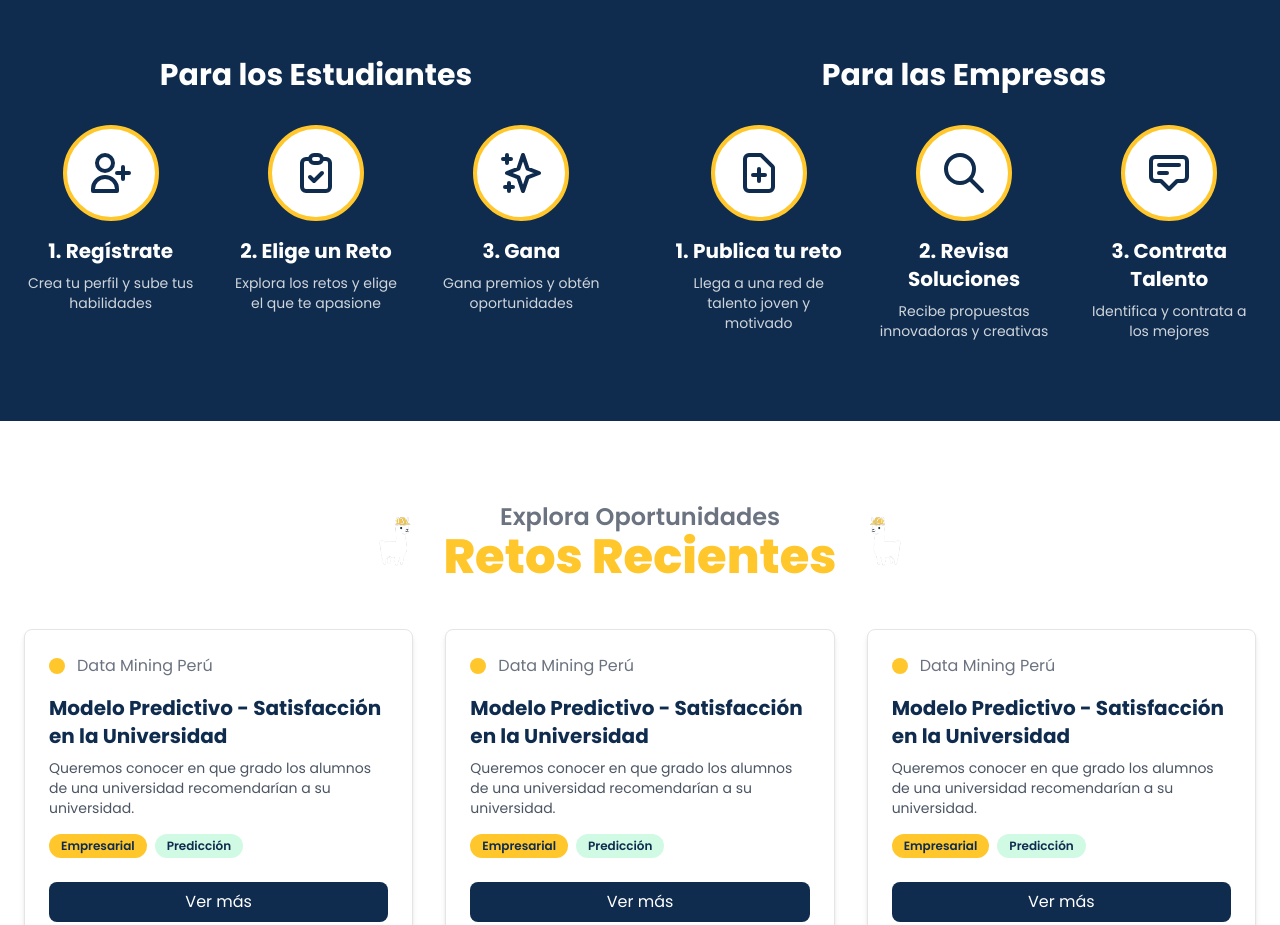
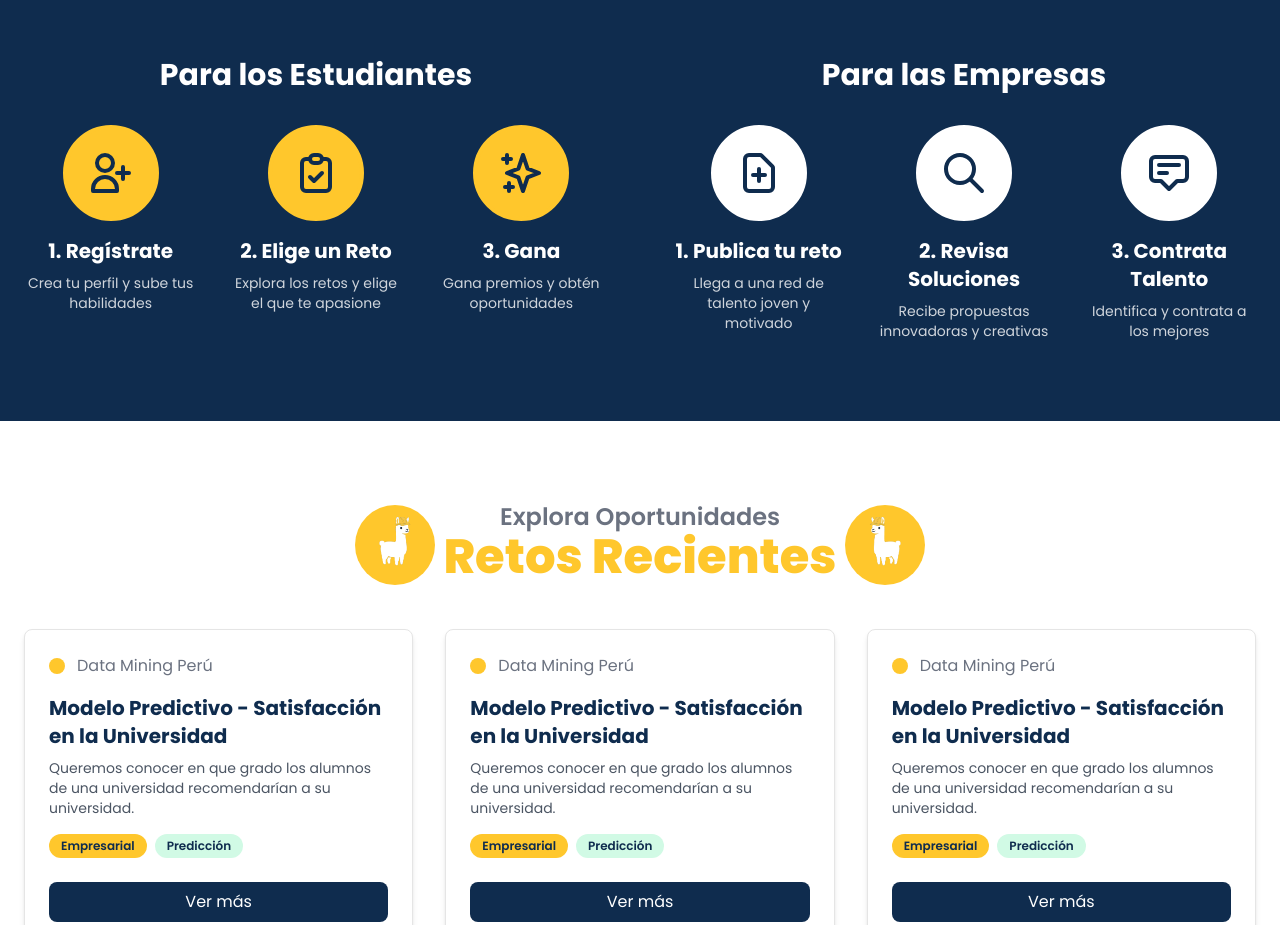
Before and after one commit to FernandoGarambelM/Chapatuchamba, a React (Vite) app in the folder frontend/: page /index in a window 1280 px wide. Shown: the part 927-1852 px from the top of the page. Built offline with nearby package versions, Linux system fonts and the light colour scheme; no server answers.

Commit message:
fix: Update background colors for improved visibility in index page components

```diff
--- a/frontend/src/pages/index.jsx
+++ b/frontend/src/pages/index.jsx
@@ -113,7 +113,7 @@ export default function Index() {
                 <h4 className="text-white text-3xl font-bold mb-8">Para los Estudiantes</h4>
                 <div className="grid sm:grid-cols-3 gap-8">
                   <div className="flex flex-col items-center">
-                    <div className="w-24 h-24 rounded-full border-4 border-[#FFC72C] bg-white flex items-center justify-center mb-4">
+                    <div className="w-24 h-24 rounded-full border-4 border-[#FFC72C] bg-[#FFC72C] flex items-center justify-center mb-4">
                       <svg className="text-[#0F2C4E] text-5xl w-12 h-12" fill="none" stroke="currentColor" viewBox="0 0 24 24">
                         <path strokeLinecap="round" strokeLinejoin="round" strokeWidth={2} d="M18 9v3m0 0v3m0-3h3m-3 0h-3m-2-5a4 4 0 11-8 0 4 4 0 018 0zM3 20a6 6 0 0112 0v1H3v-1z" />
                       </svg>
@@ -122,7 +122,7 @@ export default function Index() {
                     <p className="text-white/80 mt-2 text-sm">Crea tu perfil y sube tus habilidades</p>
                   </div>
                   <div className="flex flex-col items-center">
-                    <div className="w-24 h-24 rounded-full border-4 border-[#FFC72C] bg-white flex items-center justify-center mb-4">
+                    <div className="w-24 h-24 rounded-full border-4 border-[#FFC72C] bg-[#FFC72C] flex items-center justify-center mb-4">
                       <svg className="text-[#0F2C4E] w-12 h-12" fill="none" stroke="currentColor" viewBox="0 0 24 24">
                         <path strokeLinecap="round" strokeLinejoin="round" strokeWidth={2} d="M9 5H7a2 2 0 00-2 2v12a2 2 0 002 2h10a2 2 0 002-2V7a2 2 0 00-2-2h-2M9 5a2 2 0 002 2h2a2 2 0 002-2M9 5a2 2 0 012-2h2a2 2 0 012 2m-6 9l2 2 4-4" />
                       </svg>
@@ -131,7 +131,7 @@ export default function Index() {
                     <p className="text-white/80 mt-2 text-sm">Explora los retos y elige el que te apasione</p>
                   </div>
                   <div className="flex flex-col items-center">
-                    <div className="w-24 h-24 rounded-full border-4 border-[#FFC72C] bg-white flex items-center justify-center mb-4">
+                    <div className="w-24 h-24 rounded-full border-4 border-[#FFC72C] bg-[#FFC72C] flex items-center justify-center mb-4">
                       <svg className="text-[#0F2C4E] w-12 h-12" fill="none" stroke="currentColor" viewBox="0 0 24 24">
                         <path strokeLinecap="round" strokeLinejoin="round" strokeWidth={2} d="M5 3v4M3 5h4M6 17v4m-2-2h4m5-16l2.286 6.857L21 12l-5.714 2.143L13 21l-2.286-6.857L5 12l5.714-2.143L13 3z" />
                       </svg>
@@ -145,7 +145,7 @@ export default function Index() {
                 <h4 className="text-white text-3xl font-bold mb-8">Para las Empresas</h4>
                 <div className="grid sm:grid-cols-3 gap-8">
                   <div className="flex flex-col items-center">
-                    <div className="w-24 h-24 rounded-full border-4 border-[#FFC72C] bg-white flex items-center justify-center mb-4">
+                    <div className="w-24 h-24 rounded-full border-4 border-white bg-white flex items-center justify-center mb-4">
                       <svg className="text-[#0F2C4E] w-12 h-12" fill="none" stroke="currentColor" viewBox="0 0 24 24">
                         <path strokeLinecap="round" strokeLinejoin="round" strokeWidth={2} d="M9 13h6m-3-3v6m5 5H7a2 2 0 01-2-2V5a2 2 0 012-2h5.586a1 1 0 01.707.293l5.414 5.414a1 1 0 01.293.707V19a2 2 0 01-2 2z" />
                       </svg>
@@ -154,7 +154,7 @@ export default function Index() {
                     <p className="text-white/80 mt-2 text-sm">Llega a una red de talento joven y motivado</p>
                   </div>
                   <div className="flex flex-col items-center">
-                    <div className="w-24 h-24 rounded-full border-4 border-[#FFC72C] bg-white flex items-center justify-center mb-4">
+                    <div className="w-24 h-24 rounded-full border-4 border-white bg-white flex items-center justify-center mb-4">
                       <svg className="text-[#0F2C4E] w-12 h-12" fill="none" stroke="currentColor" viewBox="0 0 24 24">
                         <path strokeLinecap="round" strokeLinejoin="round" strokeWidth={2} d="M21 21l-6-6m2-5a7 7 0 11-14 0 7 7 0 0114 0z" />
                       </svg>
@@ -163,7 +163,7 @@ export default function Index() {
                     <p className="text-white/80 mt-2 text-sm">Recibe propuestas innovadoras y creativas</p>
                   </div>
                   <div className="flex flex-col items-center">
-                    <div className="w-24 h-24 rounded-full border-4 border-[#FFC72C] bg-white flex items-center justify-center mb-4">
+                    <div className="w-24 h-24 rounded-full border-4 border-white bg-white flex items-center justify-center mb-4">
                       <svg className="text-[#0F2C4E] w-12 h-12" fill="none" stroke="currentColor" viewBox="0 0 24 24">
                         <path strokeLinecap="round" strokeLinejoin="round" strokeWidth={2} d="M7 8h10M7 12h4m1 8l-4-4H5a2 2 0 01-2-2V6a2 2 0 012-2h14a2 2 0 012 2v8a2 2 0 01-2 2h-3l-4 4z" />
                       </svg>
@@ -180,12 +180,18 @@ export default function Index() {
         <section className="bg-white py-20">
           <div className="container mx-auto px-6 text-center">
             <div className="flex justify-center items-end gap-4 mb-12">
-              <img alt="Llama pequeña mirando hacia arriba" className="h-16 mb-2 hidden sm:block transform scale-x-[-1]" src={llamita} />
+              <div className="relative hidden sm:flex justify-center items-center">
+                <div className="absolute bg-[#FFC72C] rounded-full w-20 h-20"></div>
+                <img alt="Llama pequeña mirando hacia arriba" className="relative z-10 h-16 mb-2 transform scale-x-[-1]" src={llamita} />
+              </div>
               <div>
                 <h3 className="text-2xl font-semibold text-gray-500">Explora Oportunidades</h3>
                 <h2 className="text-[#FFC72C] text-4xl md:text-5xl font-extrabold">Retos Recientes</h2>
               </div>
-              <img alt="Llama pequeña mirando hacia arriba" className="h-16 mb-2 hidden sm:block" src={llamita} />
+              <div className="relative hidden sm:flex justify-center items-center">
+                <div className="absolute bg-[#FFC72C] rounded-full w-20 h-20"></div>
+                <img alt="Llama pequeña mirando hacia arriba" className="relative z-10 h-16 mb-2" src={llamita} />
+              </div>
             </div>
             <div className="grid md:grid-cols-2 lg:grid-cols-3 gap-8">
               {[1, 2, 3].map((item) => (
```
